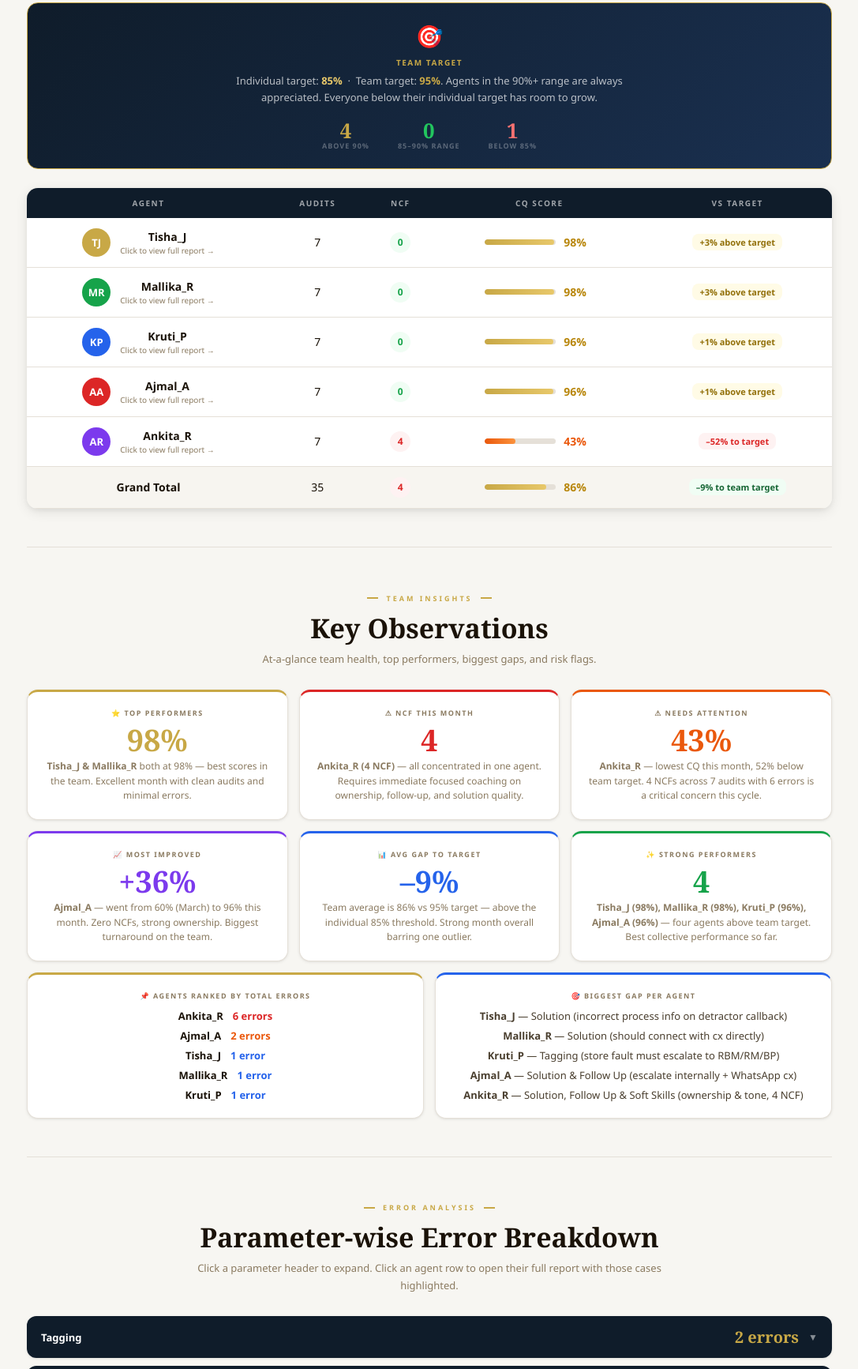
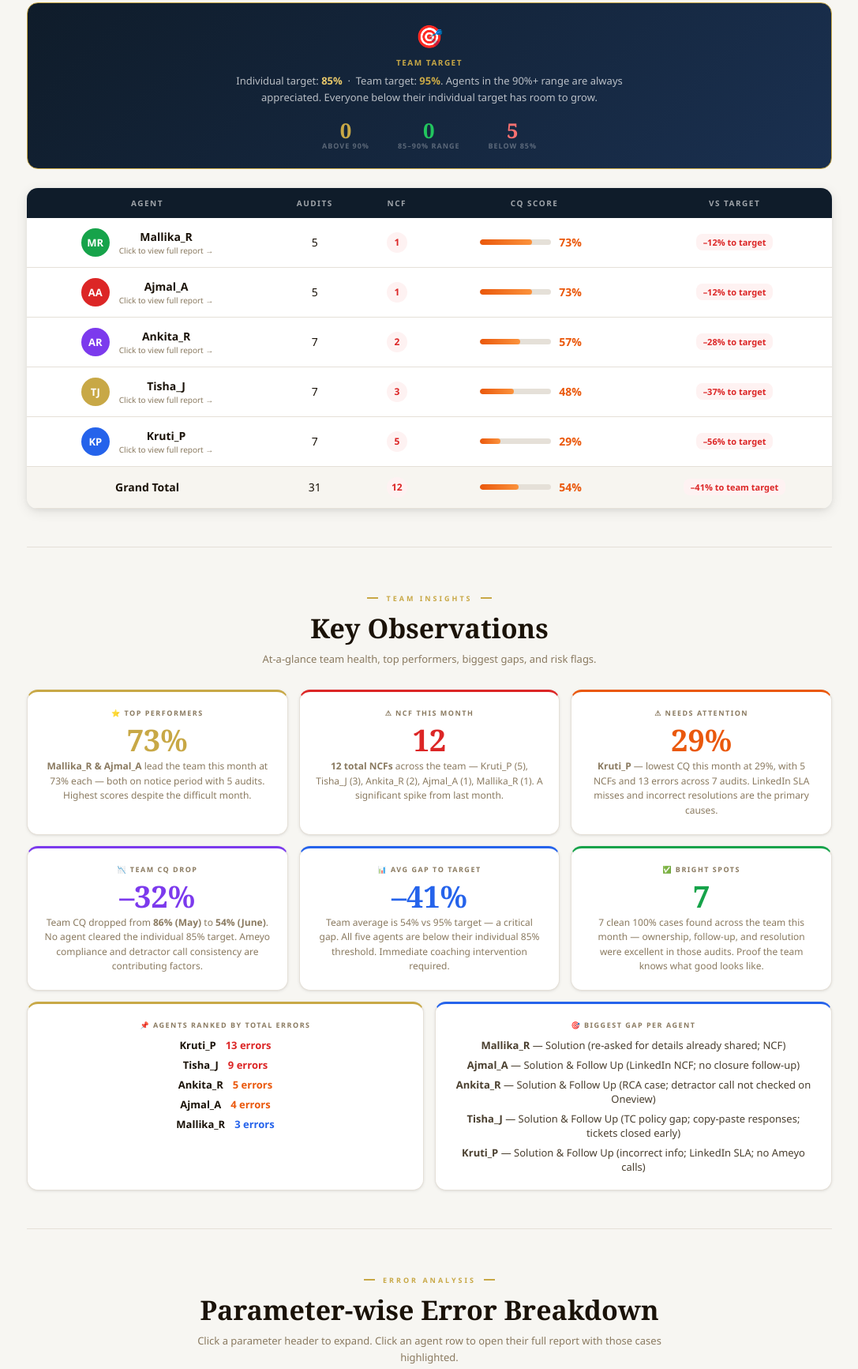
Before and after one commit to gouravm-crypto/cq-dashboard-experience, a plain HTML site: page index.html in a window 1280 px wide. Shown: the part 652-2385 px from the top of the page at 79% size, without its empty margins (96-1183 px from the left). Drawn offline with nearby package versions, Linux system fonts and the light colour scheme.

Commit message:
Add files via upload

```diff
--- a/index.html
+++ b/index.html
@@ -276,50 +276,50 @@ section+section{border-top:1px solid var(--section-bdr);}
       <div class="tb-lbl">Team Target</div>
       <div class="tb-txt">Individual target: <strong style="color:var(--gold-lt)">85%</strong> &nbsp;·&nbsp; Team target: <strong style="color:var(--gold)">95%</strong>. Agents in the 90%+ range are always appreciated. Everyone below their individual target has room to grow.</div>
       <div class="tb-right">
-        <div class="tb-stat"><div class="tb-num gold">4</div><div class="tb-slbl">Above 90%</div></div>
+        <div class="tb-stat"><div class="tb-num gold">0</div><div class="tb-slbl">Above 90%</div></div>
         <div class="tb-stat"><div class="tb-num green">0</div><div class="tb-slbl">85–90% Range</div></div>
-        <div class="tb-stat"><div class="tb-num red">1</div><div class="tb-slbl">Below 85%</div></div>
+        <div class="tb-stat"><div class="tb-num red">5</div><div class="tb-slbl">Below 85%</div></div>
       </div>
     </div>
 
     <table class="score-table">
       <thead><tr><th>Agent</th><th>Audits</th><th>NCF</th><th>CQ Score</th><th>vs Target</th></tr></thead>
       <tbody>
+        <tr onclick="openModal('mallika')">
+          <td><div class="agent-cell"><div class="agent-av" style="background:#16a34a;">MR</div><div><div class="agent-nm">Mallika_R</div><div class="agent-hint">Click to view full report →</div></div></div></td>
+          <td>5</td><td><span class="ncf-badge ncf-flag">1</span></td>
+          <td><div class="bar-cell"><div class="bar-track"><div class="bar-fill bar-orange" data-width="73"></div></div><span class="pct c-orange">73%</span></div></td>
+          <td><span class="ti ti-below">–12% to target</span></td>
+        </tr>
+        <tr onclick="openModal('ajmal')">
+          <td><div class="agent-cell"><div class="agent-av" style="background:#dc2626;">AA</div><div><div class="agent-nm">Ajmal_A</div><div class="agent-hint">Click to view full report →</div></div></div></td>
+          <td>5</td><td><span class="ncf-badge ncf-flag">1</span></td>
+          <td><div class="bar-cell"><div class="bar-track"><div class="bar-fill bar-orange" data-width="73"></div></div><span class="pct c-orange">73%</span></div></td>
+          <td><span class="ti ti-below">–12% to target</span></td>
+        </tr>
+        <tr onclick="openModal('ankita')">
+          <td><div class="agent-cell"><div class="agent-av" style="background:#7c3aed;">AR</div><div><div class="agent-nm">Ankita_R</div><div class="agent-hint">Click to view full report →</div></div></div></td>
+          <td>7</td><td><span class="ncf-badge ncf-flag">2</span></td>
+          <td><div class="bar-cell"><div class="bar-track"><div class="bar-fill bar-orange" data-width="57"></div></div><span class="pct c-orange">57%</span></div></td>
+          <td><span class="ti ti-below">–28% to target</span></td>
+        </tr>
         <tr onclick="openModal('tisha')">
           <td><div class="agent-cell"><div class="agent-av" style="background:#c8a846;">TJ</div><div><div class="agent-nm">Tisha_J</div><div class="agent-hint">Click to view full report →</div></div></div></td>
-          <td>7</td><td><span class="ncf-badge">0</span></td>
-          <td><div class="bar-cell"><div class="bar-track"><div class="bar-fill bar-gold" data-width="98"></div></div><span class="pct c-gold">98%</span></div></td>
-          <td><span class="ti ti-top">+3% above target</span></td>
-        </tr>
-        <tr onclick="openModal('mallika')">
-          <td><div class="agent-cell"><div class="agent-av" style="background:#16a34a;">MR</div><div><div class="agent-nm">Mallika_R</div><div class="agent-hint">Click to view full report →</div></div></div></td>
-          <td>7</td><td><span class="ncf-badge">0</span></td>
-          <td><div class="bar-cell"><div class="bar-track"><div class="bar-fill bar-gold" data-width="98"></div></div><span class="pct c-gold">98%</span></div></td>
-          <td><span class="ti ti-top">+3% above target</span></td>
+          <td>7</td><td><span class="ncf-badge ncf-flag">3</span></td>
+          <td><div class="bar-cell"><div class="bar-track"><div class="bar-fill bar-orange" data-width="48"></div></div><span class="pct c-orange">48%</span></div></td>
+          <td><span class="ti ti-below">–37% to target</span></td>
         </tr>
         <tr onclick="openModal('kruti')">
           <td><div class="agent-cell"><div class="agent-av" style="background:#2563eb;">KP</div><div><div class="agent-nm">Kruti_P</div><div class="agent-hint">Click to view full report →</div></div></div></td>
-          <td>7</td><td><span class="ncf-badge">0</span></td>
-          <td><div class="bar-cell"><div class="bar-track"><div class="bar-fill bar-gold" data-width="96"></div></div><span class="pct c-gold">96%</span></div></td>
-          <td><span class="ti ti-top">+1% above target</span></td>
-        </tr>
-        <tr onclick="openModal('ajmal')">
-          <td><div class="agent-cell"><div class="agent-av" style="background:#dc2626;">AA</div><div><div class="agent-nm">Ajmal_A</div><div class="agent-hint">Click to view full report →</div></div></div></td>
-          <td>7</td><td><span class="ncf-badge">0</span></td>
-          <td><div class="bar-cell"><div class="bar-track"><div class="bar-fill bar-gold" data-width="96"></div></div><span class="pct c-gold">96%</span></div></td>
-          <td><span class="ti ti-top">+1% above target</span></td>
-        </tr>
-        <tr onclick="openModal('ankita')">
-          <td><div class="agent-cell"><div class="agent-av" style="background:#7c3aed;">AR</div><div><div class="agent-nm">Ankita_R</div><div class="agent-hint">Click to view full report →</div></div></div></td>
-          <td>7</td><td><span class="ncf-badge ncf-flag">4</span></td>
-          <td><div class="bar-cell"><div class="bar-track"><div class="bar-fill bar-orange" data-width="43"></div></div><span class="pct c-orange">43%</span></div></td>
-          <td><span class="ti ti-below">–52% to target</span></td>
+          <td>7</td><td><span class="ncf-badge ncf-flag">5</span></td>
+          <td><div class="bar-cell"><div class="bar-track"><div class="bar-fill bar-orange" data-width="29"></div></div><span class="pct c-orange">29%</span></div></td>
+          <td><span class="ti ti-below">–56% to target</span></td>
         </tr>
         <tr class="total-row">
           <td><span class="total-nm">Grand Total</span></td>
-          <td>35</td><td><span class="ncf-badge ncf-flag">4</span></td>
-          <td><div class="bar-cell"><div class="bar-track"><div class="bar-fill bar-gold" data-width="86"></div></div><span class="pct c-gold">86%</span></div></td>
-          <td><span class="ti ti-near">–9% to team target</span></td>
+          <td>31</td><td><span class="ncf-badge ncf-flag">12</span></td>
+          <td><div class="bar-cell"><div class="bar-track"><div class="bar-fill bar-orange" data-width="54"></div></div><span class="pct c-orange">54%</span></div></td>
+          <td><span class="ti ti-below">–41% to team target</span></td>
         </tr>
       </tbody>
     </table>
@@ -331,32 +331,32 @@ section+section{border-top:1px solid var(--section-bdr);}
     <div class="sec-ttl">Key Observations</div>
     <div class="sec-sub">At-a-glance team health, top performers, biggest gaps, and risk flags.</div>
     <div class="insight-grid">
-      <div class="ic gold"><div class="ic-label">⭐ Top Performers</div><div class="ic-val gold">98%</div><div class="ic-sub"><strong>Tisha_J &amp; Mallika_R</strong> both at 98% — best scores in the team. Excellent month with clean audits and minimal errors.</div></div>
-      <div class="ic red"><div class="ic-label">⚠ NCF This Month</div><div class="ic-val red">4</div><div class="ic-sub"><strong>Ankita_R (4 NCF)</strong> — all concentrated in one agent. Requires immediate focused coaching on ownership, follow-up, and solution quality.</div></div>
-      <div class="ic orange"><div class="ic-label">⚠ Needs Attention</div><div class="ic-val orange">43%</div><div class="ic-sub"><strong>Ankita_R</strong> — lowest CQ this month, 52% below team target. 4 NCFs across 7 audits with 6 errors is a critical concern this cycle.</div></div>
-      <div class="ic purple"><div class="ic-label">📈 Most Improved</div><div class="ic-val purple">+36%</div><div class="ic-sub"><strong>Ajmal_A</strong> — went from 60% (March) to 96% this month. Zero NCFs, strong ownership. Biggest turnaround on the team.</div></div>
-      <div class="ic blue"><div class="ic-label">📊 Avg Gap to Target</div><div class="ic-val blue">–9%</div><div class="ic-sub">Team average is 86% vs 95% target — above the individual 85% threshold. Strong month overall barring one outlier.</div></div>
-      <div class="ic green"><div class="ic-label">✨ Strong Performers</div><div class="ic-val green">4</div><div class="ic-sub"><strong>Tisha_J (98%), Mallika_R (98%), Kruti_P (96%), Ajmal_A (96%)</strong> — four agents above team target. Best collective performance so far.</div></div>
+      <div class="ic gold"><div class="ic-label">⭐ Top Performers</div><div class="ic-val gold">73%</div><div class="ic-sub"><strong>Mallika_R &amp; Ajmal_A</strong> lead the team this month at 73% each — both on notice period with 5 audits. Highest scores despite the difficult month.</div></div>
+      <div class="ic red"><div class="ic-label">⚠ NCF This Month</div><div class="ic-val red">12</div><div class="ic-sub"><strong>12 total NCFs</strong> across the team — Kruti_P (5), Tisha_J (3), Ankita_R (2), Ajmal_A (1), Mallika_R (1). A significant spike from last month.</div></div>
+      <div class="ic orange"><div class="ic-label">⚠ Needs Attention</div><div class="ic-val orange">29%</div><div class="ic-sub"><strong>Kruti_P</strong> — lowest CQ this month at 29%, with 5 NCFs and 13 errors across 7 audits. LinkedIn SLA misses and incorrect resolutions are the primary causes.</div></div>
+      <div class="ic purple"><div class="ic-label">📉 Team CQ Drop</div><div class="ic-val purple">–32%</div><div class="ic-sub">Team CQ dropped from <strong>86% (May)</strong> to <strong>54% (June)</strong>. No agent cleared the individual 85% target. Ameyo compliance and detractor call consistency are contributing factors.</div></div>
+      <div class="ic blue"><div class="ic-label">📊 Avg Gap to Target</div><div class="ic-val blue">–41%</div><div class="ic-sub">Team average is 54% vs 95% target — a critical gap. All five agents are below their individual 85% threshold. Immediate coaching intervention required.</div></div>
+      <div class="ic green"><div class="ic-label">✅ Bright Spots</div><div class="ic-val green">7</div><div class="ic-sub">7 clean 100% cases found across the team this month — ownership, follow-up, and resolution were excellent in those audits. Proof the team knows what good looks like.</div></div>
     </div>
     <div class="insight-grid-2">
       <div class="ic gold">
         <div class="ic-label">📌 Agents Ranked by Total Errors</div>
         <div style="margin-top:10px;display:flex;flex-direction:column;gap:7px;">
-          <div style="display:flex;justify-content:center;align-items:center;gap:12px;font-size:13px;"><span style="font-weight:600;color:var(--txt)">Ankita_R</span><span style="font-weight:700;color:var(--red);">6 errors</span></div>
-          <div style="display:flex;justify-content:center;align-items:center;gap:12px;font-size:13px;"><span style="font-weight:600;color:var(--txt)">Ajmal_A</span><span style="font-weight:700;color:var(--orange);">2 errors</span></div>
-          <div style="display:flex;justify-content:center;align-items:center;gap:12px;font-size:13px;"><span style="font-weight:600;color:var(--txt)">Tisha_J</span><span style="font-weight:700;color:var(--blue);">1 error</span></div>
-          <div style="display:flex;justify-content:center;align-items:center;gap:12px;font-size:13px;"><span style="font-weight:600;color:var(--txt)">Mallika_R</span><span style="font-weight:700;color:var(--blue);">1 error</span></div>
-          <div style="display:flex;justify-content:center;align-items:center;gap:12px;font-size:13px;"><span style="font-weight:600;color:var(--txt)">Kruti_P</span><span style="font-weight:700;color:var(--blue);">1 error</span></div>
+          <div style="display:flex;justify-content:center;align-items:center;gap:12px;font-size:13px;"><span style="font-weight:600;color:var(--txt)">Kruti_P</span><span style="font-weight:700;color:var(--red);">13 errors</span></div>
+          <div style="display:flex;justify-content:center;align-items:center;gap:12px;font-size:13px;"><span style="font-weight:600;color:var(--txt)">Tisha_J</span><span style="font-weight:700;color:var(--red);">9 errors</span></div>
+          <div style="display:flex;justify-content:center;align-items:center;gap:12px;font-size:13px;"><span style="font-weight:600;color:var(--txt)">Ankita_R</span><span style="font-weight:700;color:var(--orange);">5 errors</span></div>
+          <div style="display:flex;justify-content:center;align-items:center;gap:12px;font-size:13px;"><span style="font-weight:600;color:var(--txt)">Ajmal_A</span><span style="font-weight:700;color:var(--orange);">4 errors</span></div>
+          <div style="display:flex;justify-content:center;align-items:center;gap:12px;font-size:13px;"><span style="font-weight:600;color:var(--txt)">Mallika_R</span><span style="font-weight:700;color:var(--blue);">3 errors</span></div>
         </div>
       </div>
       <div class="ic blue">
         <div class="ic-label">🎯 Biggest Gap Per Agent</div>
         <div style="margin-top:10px;display:flex;flex-direction:column;gap:7px;text-align:center;">
-          <div style="font-size:13px;color:var(--txt2);"><strong>Tisha_J</strong> — Solution (incorrect process info on detractor callback)</div>
-          <div style="font-size:13px;color:var(--txt2);"><strong>Mallika_R</strong> — Solution (should connect with cx directly)</div>
-          <div style="font-size:13px;color:var(--txt2);"><strong>Kruti_P</strong> — Tagging (store fault must escalate to RBM/RM/BP)</div>
-          <div style="font-size:13px;color:var(--txt2);"><strong>Ajmal_A</strong> — Solution &amp; Follow Up (escalate internally + WhatsApp cx)</div>
-          <div style="font-size:13px;color:var(--txt2);"><strong>Ankita_R</strong> — Solution, Follow Up &amp; Soft Skills (ownership &amp; tone, 4 NCF)</div>
+          <div style="font-size:13px;color:var(--txt2);"><strong>Mallika_R</strong> — Solution (re-asked for details already shared; NCF)</div>
+          <div style="font-size:13px;color:var(--txt2);"><strong>Ajmal_A</strong> — Solution &amp; Follow Up (LinkedIn NCF; no closure follow-up)</div>
+          <div style="font-size:13px;color:var(--txt2);"><strong>Ankita_R</strong> — Solution &amp; Follow Up (RCA case; detractor call not checked on Oneview)</div>
+          <div style="font-size:13px;color:var(--txt2);"><strong>Tisha_J</strong> — Solution &amp; Follow Up (TC policy gap; copy-paste responses; tickets closed early)</div>
+          <div style="font-size:13px;color:var(--txt2);"><strong>Kruti_P</strong> — Solution &amp; Follow Up (incorrect info; LinkedIn SLA; no Ameyo calls)</div>
         </div>
       </div>
     </div>
@@ -369,11 +369,39 @@ section+section{border-top:1px solid var(--section-bdr);}
     <div class="sec-sub">Click a parameter header to expand. Click an agent row to open their full report with those cases highlighted.</div>
 
     <div class="param-block">
+      <div class="param-hdr" onclick="toggleParam('sol')">
+        <span class="param-hdr-name">Solution &amp; Recommendation</span>
+        <div class="param-hdr-right"><span class="param-hdr-count">13 errors</span><span class="param-arrow" id="parr-sol">▼</span></div>
+      </div>
+      <div class="param-body" id="pbody-sol">
+        <div class="param-agent-row" onclick="openModal('kruti','sol')"><span class="par-name">Kruti_P</span><span class="par-count c4">5</span><button class="par-btn">View Cases</button></div>
+        <div class="param-agent-row" onclick="openModal('tisha','sol')"><span class="par-name">Tisha_J</span><span class="par-count c3">4</span><button class="par-btn">View Cases</button></div>
+        <div class="param-agent-row" onclick="openModal('ankita','sol')"><span class="par-name">Ankita_R</span><span class="par-count c2">2</span><button class="par-btn">View Cases</button></div>
+        <div class="param-agent-row" onclick="openModal('ajmal','sol')"><span class="par-name">Ajmal_A</span><span class="par-count c1">1</span><button class="par-btn">View Cases</button></div>
+        <div class="param-agent-row" onclick="openModal('mallika','sol')"><span class="par-name">Mallika_R</span><span class="par-count c1">1</span><button class="par-btn">View Cases</button></div>
+      </div>
+    </div>
+
+    <div class="param-block">
+      <div class="param-hdr" onclick="toggleParam('fu')">
+        <span class="param-hdr-name">Follow Up</span>
+        <div class="param-hdr-right"><span class="param-hdr-count">10 errors</span><span class="param-arrow" id="parr-fu">▼</span></div>
+      </div>
+      <div class="param-body" id="pbody-fu">
+        <div class="param-agent-row" onclick="openModal('tisha','fu')"><span class="par-name">Tisha_J</span><span class="par-count c3">4</span><button class="par-btn">View Cases</button></div>
+        <div class="param-agent-row" onclick="openModal('kruti','fu')"><span class="par-name">Kruti_P</span><span class="par-count c3">3</span><button class="par-btn">View Cases</button></div>
+        <div class="param-agent-row" onclick="openModal('ajmal','fu')"><span class="par-name">Ajmal_A</span><span class="par-count c2">2</span><button class="par-btn">View Cases</button></div>
+        <div class="param-agent-row" onclick="openModal('ankita','fu')"><span class="par-name">Ankita_R</span><span class="par-count c1">1</span><button class="par-btn">View Cases</button></div>
+      </div>
+    </div>
+
+    <div class="param-block">
       <div class="param-hdr" onclick="toggleParam('tag')">
         <span class="param-hdr-name">Tagging</span>
-        <div class="param-hdr-right"><span class="param-hdr-count">2 errors</span><span class="param-arrow" id="parr-tag">▼</span></div>
+        <div class="param-hdr-right"><span class="param-hdr-count">4 errors</span><span class="param-arrow" id="parr-tag">▼</span></div>
       </div>
       <div class="param-body" id="pbody-tag">
+        <div class="param-agent-row" onclick="openModal('tisha','tag')"><span class="par-name">Tisha_J</span><span class="par-count c2">2</span><button class="par-btn">View Cases</button></div>
         <div class="param-agent-row" onclick="openModal('kruti','tag')"><span class="par-name">Kruti_P</span><span class="par-count c1">1</span><button class="par-btn">View Cases</button></div>
         <div class="param-agent-row" onclick="openModal('ankita','tag')"><span class="par-name">Ankita_R</span><span class="par-count c1">1</span><button class="par-btn">View Cases</button></div>
       </div>
@@ -382,44 +410,19 @@ section+section{border-top:1px solid var(--section-bdr);}
     <div class="param-block">
       <div class="param-hdr" onclick="toggleParam('ss')">
         <span class="param-hdr-name">Soft Skills</span>
-        <div class="param-hdr-right"><span class="param-hdr-count">2 errors</span><span class="param-arrow" id="parr-ss">▼</span></div>
+        <div class="param-hdr-right"><span class="param-hdr-count">3 errors</span><span class="param-arrow" id="parr-ss">▼</span></div>
       </div>
       <div class="param-body" id="pbody-ss">
-        <div class="param-agent-row" onclick="openModal('ankita','ss')"><span class="par-name">Ankita_R</span><span class="par-count c2">2</span><button class="par-btn">View Cases</button></div>
+        <div class="param-agent-row" onclick="openModal('mallika','ss')"><span class="par-name">Mallika_R</span><span class="par-count c1">1</span><button class="par-btn">View Cases</button></div>
+        <div class="param-agent-row" onclick="openModal('ajmal','ss')"><span class="par-name">Ajmal_A</span><span class="par-count c1">1</span><button class="par-btn">View Cases</button></div>
+        <div class="param-agent-row" onclick="openModal('ankita','ss')"><span class="par-name">Ankita_R</span><span class="par-count c1">1</span><button class="par-btn">View Cases</button></div>
       </div>
     </div>
 
     <div class="param-block">
-      <div class="param-hdr" onclick="toggleParam('fu')">
-        <span class="param-hdr-name">Follow Up</span>
-        <div class="param-hdr-right"><span class="param-hdr-count">2 errors</span><span class="param-arrow" id="parr-fu">▼</span></div>
-      </div>
-      <div class="param-body" id="pbody-fu">
-        <div class="param-agent-row" onclick="openModal('ankita','fu')"><span class="par-name">Ankita_R</span><span class="par-count c1">1</span><button class="par-btn">View Cases</button></div>
-        <div class="param-agent-row" onclick="openModal('ajmal','fu')"><span class="par-name">Ajmal_A</span><span class="par-count c1">1</span><button class="par-btn">View Cases</button></div>
-      </div>
-    </div>
-
-    <div class="param-block">
-      <div class="param-hdr" onclick="toggleParam('sol')">
-        <span class="param-hdr-name">Solution &amp; Recommendation</span>
-        <div class="param-hdr-right"><span class="param-hdr-count">4 errors</span><span class="param-arrow" id="parr-sol">▼</span></div>
-      </div>
-      <div class="param-body" id="pbody-sol">
-        <div class="param-agent-row" onclick="openModal('ankita','sol')"><span class="par-name">Ankita_R</span><span class="par-count c1">1</span><button class="par-btn">View Cases</button></div>
-        <div class="param-agent-row" onclick="openModal('tisha','sol')"><span class="par-name">Tisha_J</span><span class="par-count c1">1</span><button class="par-btn">View Cases</button></div>
-        <div class="param-agent-row" onclick="openModal('mallika','sol')"><span class="par-name">Mallika_R</span><span class="par-count c1">1</span><button class="par-btn">View Cases</button></div>
-        <div class="param-agent-row" onclick="openModal('ajmal','sol')"><span class="par-name">Ajmal_A</span><span class="par-count c1">1</span><button class="par-btn">View Cases</button></div>
-      </div>
-    </div>
-
-    <div class="param-block">
-      <div class="param-hdr" onclick="toggleParam('prob')">
+      <div class="param-hdr" style="cursor:default;opacity:.8;">
         <span class="param-hdr-name">Probing</span>
-        <div class="param-hdr-right"><span class="param-hdr-count">1 error</span><span class="param-arrow" id="parr-prob">▼</span></div>
-      </div>
-      <div class="param-body" id="pbody-prob">
-        <div class="param-agent-row" onclick="openModal('ankita','prob')"><span class="par-name">Ankita_R</span><span class="par-count c1">1</span><button class="par-btn">View Cases</button></div>
+        <span style="font-size:12px;font-weight:700;color:#4ade80;">✓ 0 errors — Well done!</span>
       </div>
     </div>
 
@@ -467,7 +470,7 @@ section+section{border-top:1px solid var(--section-bdr);}
     <img src="logo_full.png" class="ft-logo" alt="CaratLane" onerror="this.style.display='none'">
     <div><div class="ft-brand">CaratLane</div><div class="ft-tata">A Tata Product</div></div>
   </div>
-  <div class="ft-right"><strong>CQ Dashboard — Experience</strong><br>June 2026 · 35 Audits<br>Auditor: <strong>Gourav M</strong> · Quality Analyst</div>
+  <div class="ft-right"><strong>CQ Dashboard — Experience</strong><br>June 2026 · 31 Audits<br>Auditor: <strong>Gourav M</strong> · Quality Analyst</div>
 </footer>
 
 <div id="modal-overlay">
```
